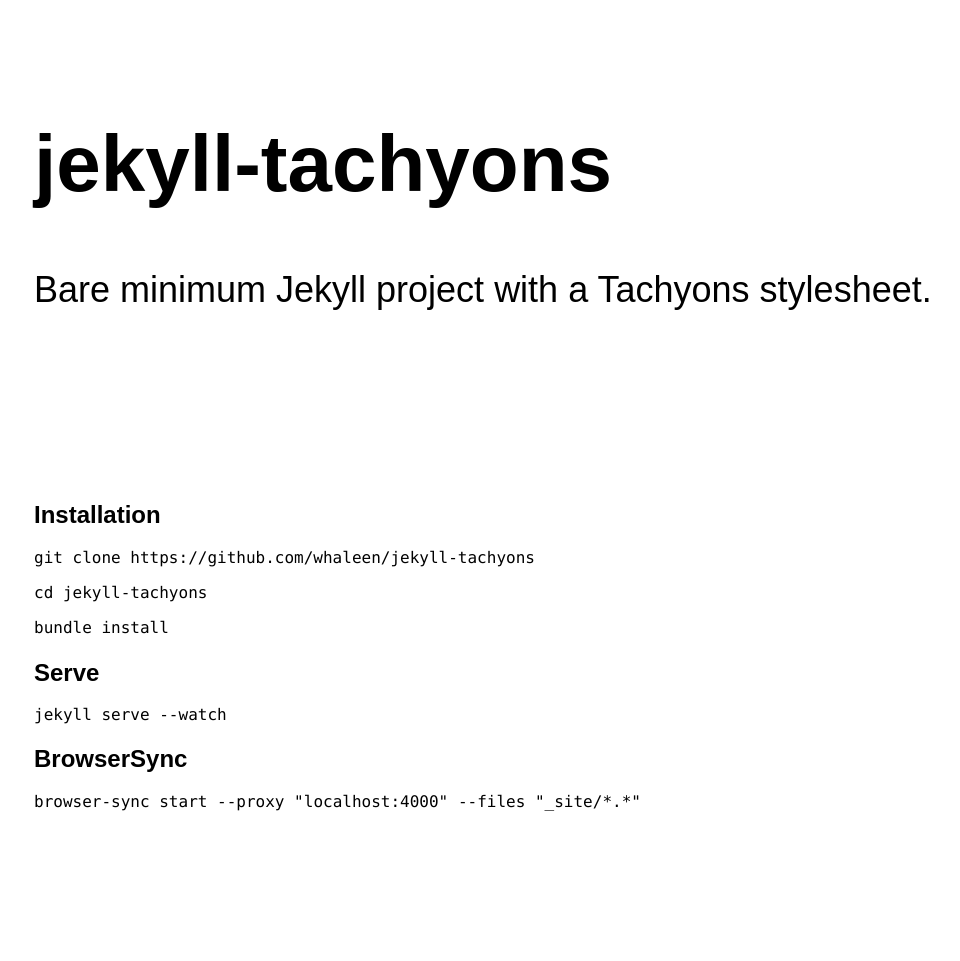
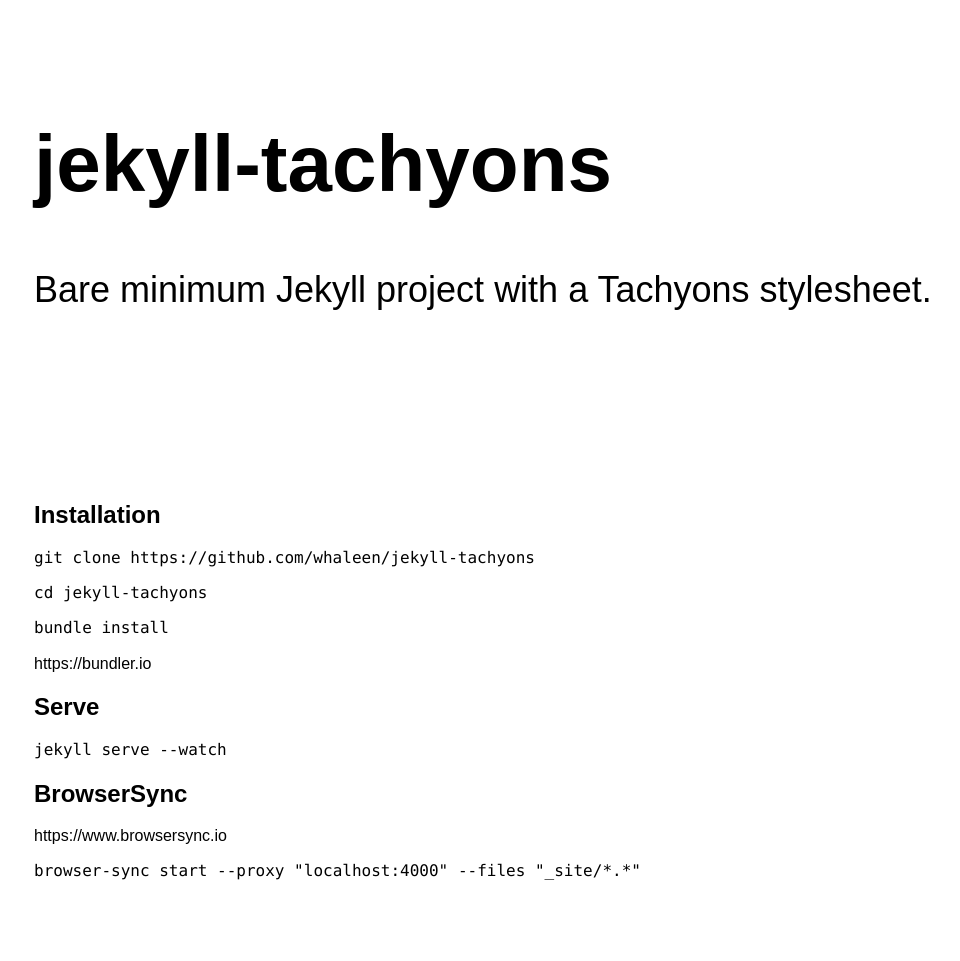
Before and after one commit to whaleen/jekyll-tachyons, a Jekyll site: the page built from index.md, in a window 1280 px wide. Shown: the whole page, without its empty margins (30-990 px from the left). Built offline with Jekyll 4.4.1, drawn with Linux system fonts in a browser that asks for light colours; our own code applies the rules of GitHub Pages for plain Markdown files; before the commit the page ends 900 px from its top, so only the background shows below that; part of the change alters nothing that is shown.

Commit message:
Update index.md

````diff
--- a/index.md
+++ b/index.md
@@ -17,6 +17,8 @@ cd jekyll-tachyons
 bundle install
 ```
 
+https://bundler.io
+
 ## Serve
 
 ```bash
@@ -25,6 +27,8 @@ jekyll serve --watch
 
 ## BrowserSync
 
+https://www.browsersync.io
+
 ```bash
 browser-sync start --proxy "localhost:4000" --files "_site/*.*"
 ```
````
